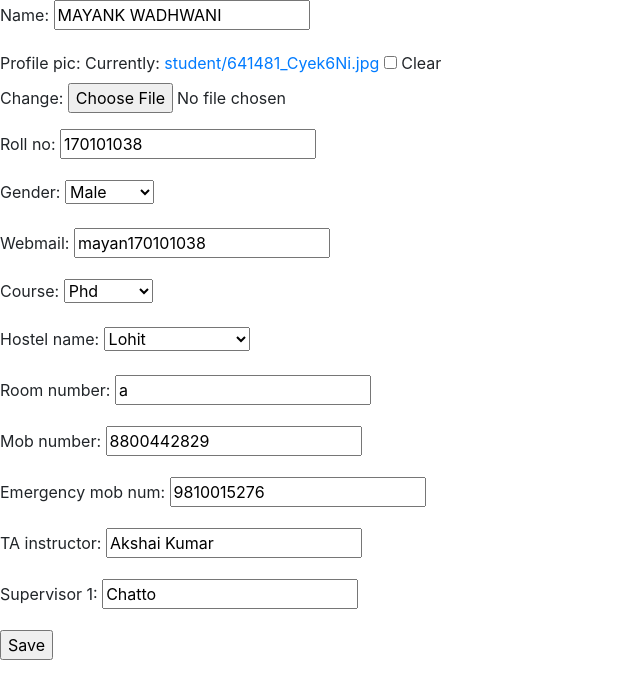
After one commit to swciitg/civil_dept_project, a Django app: page /leave/students/updatedata/1 in a window 1280 px wide. The commit adds this page. Shown: the top 699 px of the page, without its empty margins (0-640 px from the left). Run offline with Django 3.2, Linux system fonts and the light colour scheme; data comes from the database, SQL or seed files in the repository; both versions use the stored data as it was after the commit; some libraries are stand-ins or nearby versions.

Commit message:
done more changes

```diff
--- a/leave_portal/forms.py
+++ b/leave_portal/forms.py
@@ -6,3 +6,22 @@ class LeaveForm(forms.ModelForm):
     class Meta:
         model = models.ApplyLeave
         fields = ['LeaveFrom','LeaveTo','TypeOfLeave','ReasonForLeave','Doc1','Doc2','AddressWhileOnLeave','PhoneNumberWhileOnLeave','DateOfApply','Flag','SentTo']
+
+
+class UpdateStudDetail(forms.ModelForm):
+    class Meta:
+        model = models.Student
+        fields = [
+            'name',
+            'profile_pic',
+            'roll_no',
+            'gender',
+            'webmail',
+            'course',
+            'hostel_name',
+            'room_number',
+            'mob_number',
+            'emergency_mob_num',
+            'TA_instructor',
+            'Supervisor_1',
+        ]
--- a/leave_portal/models.py
+++ b/leave_portal/models.py
@@ -100,7 +100,7 @@ class Student(models.Model):
         ordering =['roll_no']
 
     def get_absolute_url(self):
-        return reverse('leave_portal:studentsList')
+        return reverse('leave_portal:studentsDetail',kwargs={'pk':self.id})
 
     def __str__(self):
         return self.name
--- /dev/null
+++ b/leave_portal/templates/leave_portal/StudDetail.html
@@ -0,0 +1,11 @@
+{% extends "base_generic.html" %}
+
+{% block title%}{{student.name}}{% endblock %}
+
+{% block content %}
+<form action="" method="POST">
+    {% csrf_token %}
+    {{ form.as_p }}
+    <input type="submit" value="Save">
+</form>
+{% endblock %}
--- a/leave_portal/templates/leave_portal/student_detail.html
+++ b/leave_portal/templates/leave_portal/student_detail.html
@@ -9,14 +9,16 @@
 <!-- <img scr=""> -->
   <!-- profile_pic = models.ImageField(upload_to='student', blank=True, null=True) -->
 <p>{{student.roll_no}}</p>
-<p>{{student.gennder}}</p>
+<p>{{student.gender}}</p>
 <p>{{student.webmail}}</p>
 <p>{{student.course}}</p>
 <p>{{student.hostel_name}}</p>
 
+<a href="{% url 'leave_portal:stud_detail_update' pk=student.id %}"><input type="button" value="Edit Detail" /></a>
+<br>
 <a href="{% url 'leave_portal:apply_leave' pk=student.id %}"><input type="button" value="ApplyLeave" /></a>
 <br>
-<a href="{% url 'leave_portal:apply_leave_edit' pk=student.id leave_id='1'%}"><input type="button" value="ApplyLeaveEdit" /></a>
+<a href="{% url 'leave_portal:pending_request' pk=student.id %}"><input type="button" value="PendingRequest" /></a>
 {% else %}
 <p class="jumbotron">Unexpected Error</p>
 
--- a/leave_portal/templates/leave_portal/student_list.html
+++ b/leave_portal/templates/leave_portal/student_list.html
@@ -7,7 +7,8 @@
 {% if student_list %}
 <ul>
   {% for student in student_list %}
-      <li>{{student.name}}({{student.roll_no}})</li>
+      <li><a href="{% url 'leave_portal:studentsDetail' pk=student.id %}">{{student.name}}</a>({{student.roll_no}})</li>
+    {% empty %}
   {% endfor %}
 </ul>
 
--- a/leave_portal/urls.py
+++ b/leave_portal/urls.py
@@ -5,8 +5,9 @@ app_name = "leave_portal"
 urlpatterns = [
     path('',views.index),
     path('student',views.StudentListView.as_view() , name="studentsList" ),
-    # path('students/<int:pk>',views.tatti),
+    path('students/updatedata/<int:pk>',views.StudentUpdateDetail, name="stud_detail_update"),
     path('student/<int:pk>',views.StudentDetailView.as_view(), name="studentsDetail" ),
     path('student/leaveform/<int:pk>', views.ApplyLeave, name="apply_leave"),
     path('student/leaveform/<int:pk>/<int:leave_id>', views.ApplyLeaveEdit, name="apply_leave_edit"),
+    path('student/<int:pk>/pending', views.PendingRequest,name="pending_request")
 ]
--- a/leave_portal/views.py
+++ b/leave_portal/views.py
@@ -41,3 +41,23 @@ def ApplyLeaveEdit(request, pk, leave_id):
         return HttpResponseRedirect(student.get_absolute_url())
 
     return render(request, 'leave_portal/leaveform.html', {'form':form, 'student':student})
+
+def StudentUpdateDetail(request, pk):
+    student = get_object_or_404(models.Student, pk=pk)
+
+    form = forms.UpdateStudDetail(instance=student)
+
+    if request.method == 'POST':
+        form = forms.UpdateStudDetail(instance=student, data=request.POST)
+        if form.is_valid():
+            form.save()
+        return HttpResponseRedirect(student.get_absolute_url())
+
+    return render(request, 'leave_portal/StudDetail.html', {'form':form, 'student':student})
+
+def PendingRequest(request, pk):
+    student = get_object_or_404(models.Student, pk=pk)
+    forms = models.ApplyLeave.objects.filter(student=student)
+    # forms=forms.cleaned_data()
+    # forms = models.ApplyLeave.objects.get(student.id=pk)
+    return render(request, 'leave_portal/pending_request.html', {'forms':forms})
```
Also changed, not shown: leave_portal/templates/leave_portal/pending_request.html (added, +16 -0 lines), db.sqlite3.
